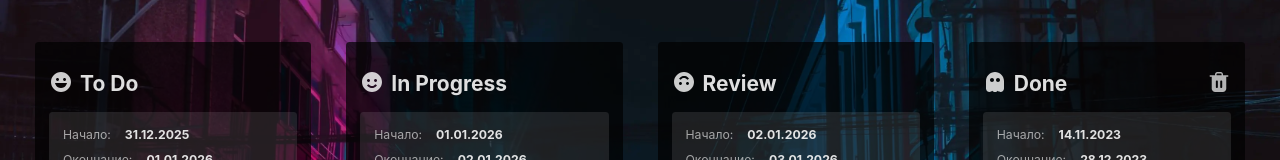
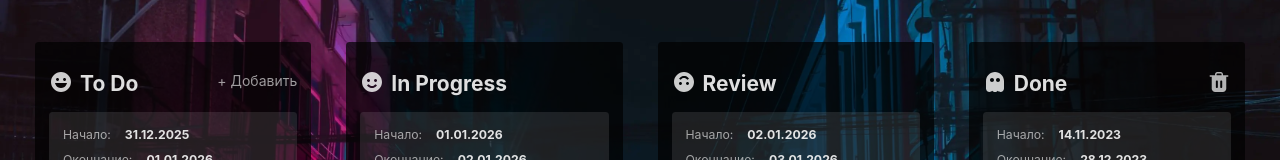
Before and after one commit to RimidalU/my-trello-web, a React (Vite) app: page / in a window 1280 px wide. Shown: the part 123-283 px from the top of the page. Built offline with nearby package versions, Linux system fonts and the light colour scheme.

Commit message:
feat: add task-create component to app

```diff
--- a/src/components/ColumnHeader.tsx
+++ b/src/components/ColumnHeader.tsx
@@ -7,6 +7,7 @@ import HappyIcon from './icons/HappyIcon'
 import SmileIcon from './icons/SmileIcon'
 import UpsideDownIcon from './icons/UpsideDownIcon'
 import TaskPurge from './TaskPurge'
+import TaskCreate from './TaskCreate'
 
 interface ColumnHeaderProps {
     taskType: TaskType
@@ -33,6 +34,7 @@ function ColumnHeader({ taskType, className }: ColumnHeaderProps) {
                 {text}
             </h2>
             {taskType === TaskType.Done && <TaskPurge />}
+            {taskType === TaskType.Todo && <TaskCreate />}
         </div>
     )
 }
```
